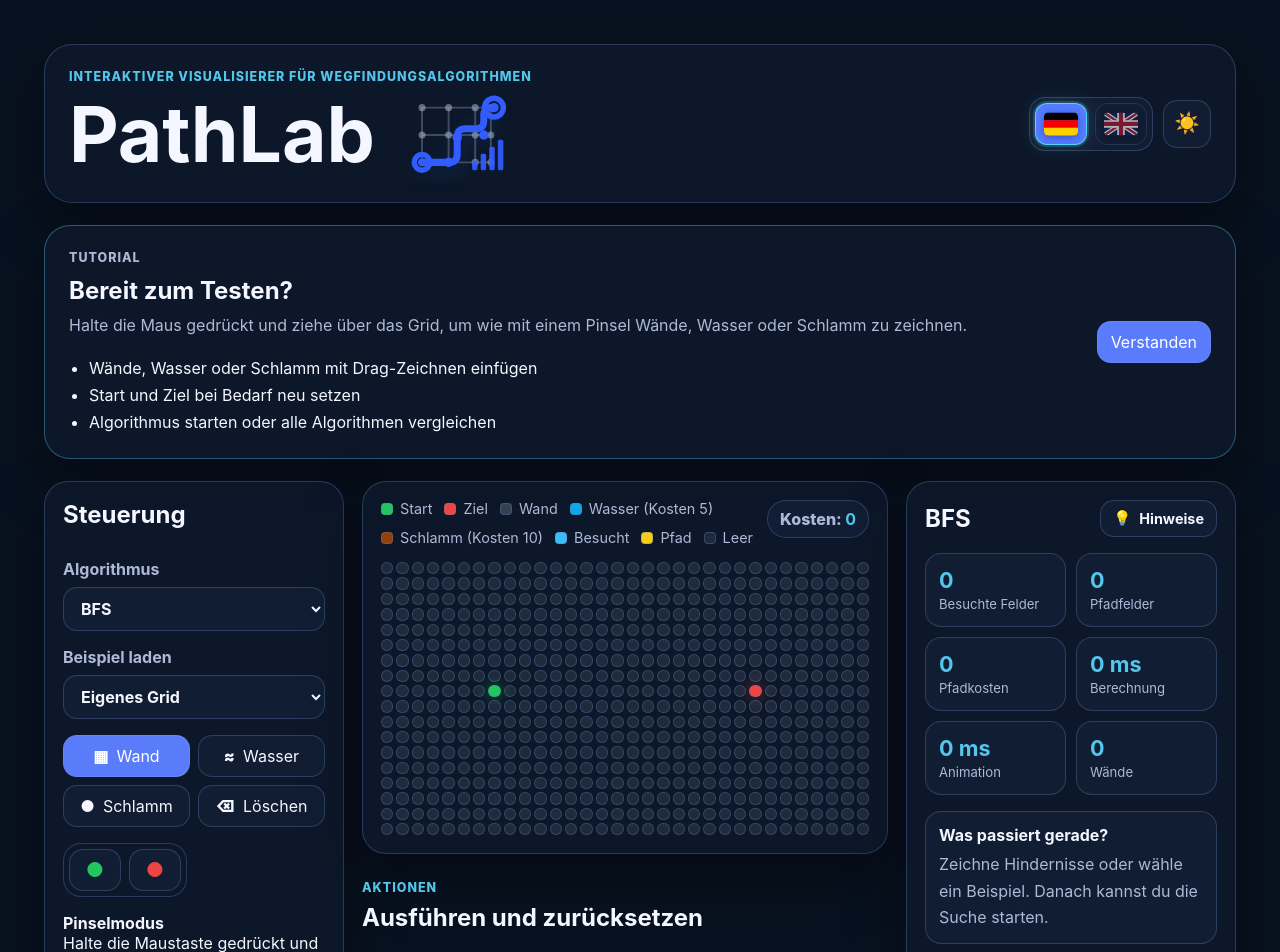
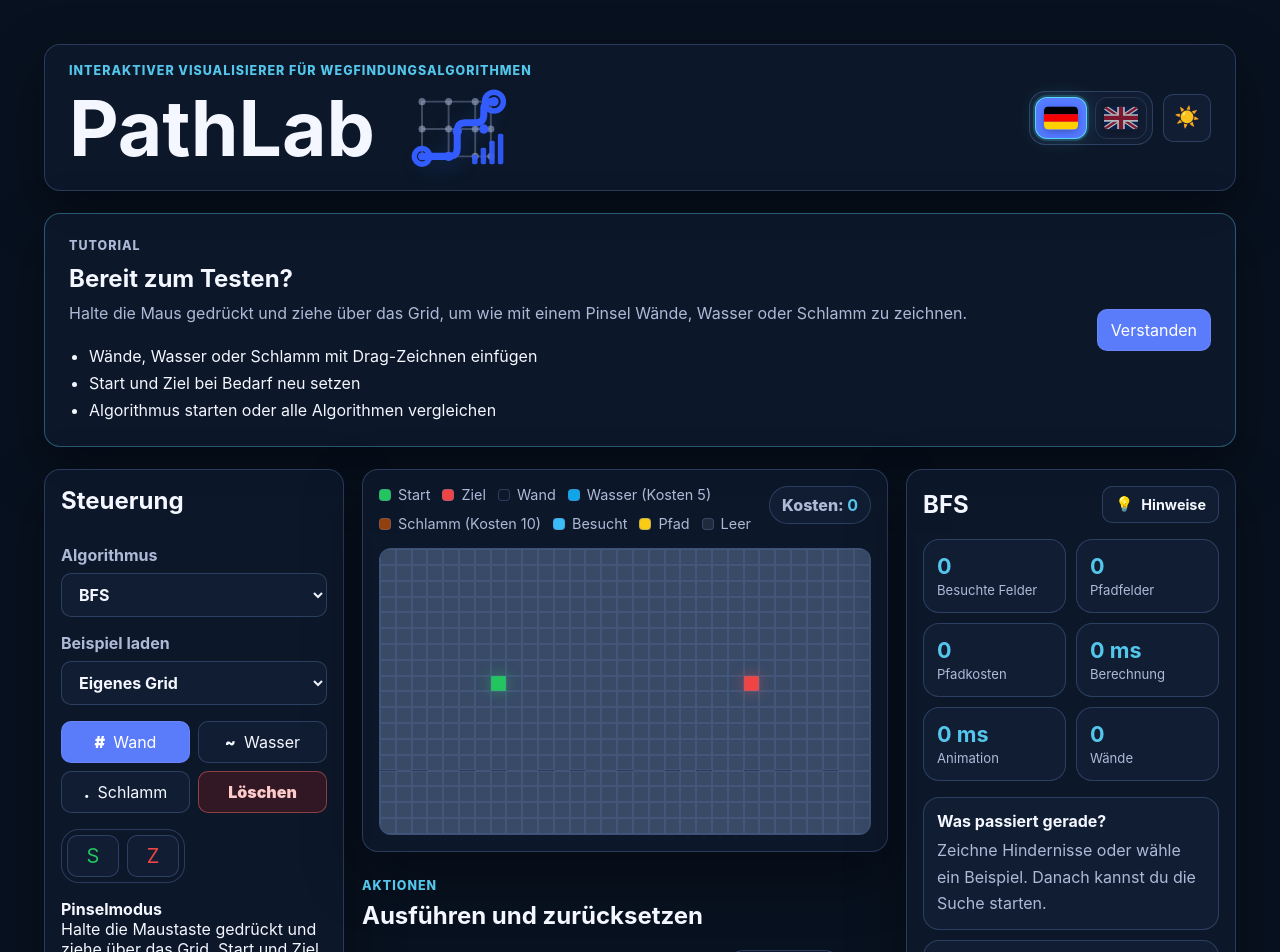
Before and after one commit to AleksZyro/PathLab, a React (Vite) app: page / in a window 1280 px wide. Shown: the top 952 px of the page. Built offline with nearby package versions, Linux system fonts and the light colour scheme.

Commit message:
Improve PathLab grid UI

```diff
--- a/src/components/Controls.jsx
+++ b/src/components/Controls.jsx
@@ -2,12 +2,12 @@ import { algorithmIds } from '../algorithms/pathfinding.js';
 import { presetIds } from '../utils/presets.js';
 
 const toolIcons = {
-  wall: '▦',
-  water: '≈',
-  mud: '●',
-  erase: '⌫',
-  start: '●',
-  target: '●'
+  wall: '#',
+  water: '~',
+  mud: '.',
+  erase: null,
+  start: 'S',
+  target: 'Z'
 };
 
 export default function Controls({ dictionary, algorithm, tool, speed, preset, isRunning, onAlgorithmChange, onToolChange, onSpeedChange, onPresetChange }) {
@@ -37,7 +37,7 @@ export default function Controls({ dictionary, algorithm, tool, speed, preset, i
       <div className="tool-grid drawing-tools">
         {['wall', 'water', 'mud', 'erase'].map((toolId) => (
           <button key={toolId} disabled={isRunning} className={tool === toolId ? `active tool-button ${toolId}` : `tool-button ${toolId}`} onClick={() => onToolChange(toolId)}>
-            <span aria-hidden="true">{toolIcons[toolId]}</span>
+            {toolIcons[toolId] && <span aria-hidden="true">{toolIcons[toolId]}</span>}
             {dictionary.tools[toolId]}
           </button>
         ))}
--- a/src/components/GridBoard.jsx
+++ b/src/components/GridBoard.jsx
@@ -3,6 +3,20 @@ import { COLS, getTerrainCostTotal } from '../utils/grid.js';
 
 const legendKeys = ['start', 'target', 'wall', 'water', 'mud', 'visited', 'path', 'empty'];
 const brushTools = ['wall', 'water', 'mud', 'erase'];
+const mergedCellTypes = new Set(['wall', 'water', 'mud']);
+
+function getMergedCellClasses(grid, cell) {
+  if (!mergedCellTypes.has(cell.type)) return '';
+
+  const sameType = (row, col) => grid[row]?.[col]?.type === cell.type;
+  return [
+    'merged-cell',
+    sameType(cell.row - 1, cell.col) && 'merge-up',
+    sameType(cell.row + 1, cell.col) && 'merge-down',
+    sameType(cell.row, cell.col - 1) && 'merge-left',
+    sameType(cell.row, cell.col + 1) && 'merge-right'
+  ].filter(Boolean).join(' ');
+}
 
 export default function GridBoard({ dictionary, grid, isRunning, tool, pathCost, onCellAction, onHoverCell, onLeaveGrid }) {
   const [isPainting, setIsPainting] = useState(false);
@@ -67,7 +81,7 @@ export default function GridBoard({ dictionary, grid, isRunning, tool, pathCost,
             data-grid-cell="true"
             data-row={cell.row}
             data-col={cell.col}
-            className={`cell ${cell.type}`}
+            className={`cell ${cell.type} ${getMergedCellClasses(grid, cell)}`.trim()}
             aria-label={`${cell.type} cell at row ${cell.row + 1}, column ${cell.col + 1}`}
             disabled={isRunning}
             onPointerDown={(event) => handlePointerDown(event, cell)}
--- a/src/ui-polish.css
+++ b/src/ui-polish.css
@@ -215,3 +215,132 @@ button.primary:hover {
     min-width: 260px;
   }
 }
+
+/* PathLab UI refresh */
+.app.dark {
+  --wall: #0f172a;
+  --danger: #dc2626;
+  --danger-soft: rgba(127, 29, 29, 0.34);
+  --danger-text: #fecaca;
+}
+
+.app.light {
+  --wall: #111827;
+  --danger: #dc2626;
+  --danger-soft: rgba(254, 226, 226, 0.96);
+  --danger-text: #991b1b;
+}
+
+.hero-panel,
+.panel,
+.board-card,
+.compare-card,
+.onboarding-card {
+  border-radius: 16px !important;
+}
+
+.hero-panel {
+  padding-block: 18px;
+}
+
+.panel,
+.board-card {
+  padding: 16px;
+}
+
+button,
+select,
+.theme-toggle {
+  border-radius: 10px;
+  transition: background 0.16s ease, border-color 0.16s ease, color 0.16s ease, box-shadow 0.16s ease;
+}
+
+button:hover:not(:disabled),
+select:hover:not(:disabled) {
+  border-color: rgba(84, 198, 235, 0.58);
+}
+
+.grid {
+  gap: 0;
+  border: 1px solid var(--line);
+  border-radius: 12px;
+  overflow: hidden;
+  background: var(--line);
+}
+
+.cell {
+  border-color: rgba(97, 126, 181, 0.24);
+  border-radius: 0;
+}
+
+.cell:hover:not(:disabled) {
+  transform: none;
+  box-shadow: inset 0 0 0 2px rgba(255, 255, 255, 0.24);
+}
+
+.cell.wall {
+  background: var(--wall);
+  box-shadow: inset 0 0 0 1px rgba(255, 255, 255, 0.08);
+}
+
+.legend-dot.wall {
+  background: var(--wall);
+}
+
+.merged-cell {
+  border-color: rgba(255, 255, 255, 0.04);
+}
+
+.merged-cell.merge-up {
+  border-top-color: transparent;
+  border-top-left-radius: 0;
+  border-top-right-radius: 0;
+}
+
+.merged-cell.merge-down {
+  border-bottom-color: transparent;
+  border-bottom-left-radius: 0;
+  border-bottom-right-radius: 0;
+}
+
+.merged-cell.merge-left {
+  border-left-color: transparent;
+  border-top-left-radius: 0;
+  border-bottom-left-radius: 0;
+}
+
+.merged-cell.merge-right {
+  border-right-color: transparent;
+  border-top-right-radius: 0;
+  border-bottom-right-radius: 0;
+}
+
+.merged-cell:not(.merge-up):not(.merge-left) {
+  border-top-left-radius: 7px;
+}
+
+.merged-cell:not(.merge-up):not(.merge-right) {
+  border-top-right-radius: 7px;
+}
+
+.merged-cell:not(.merge-down):not(.merge-left) {
+  border-bottom-left-radius: 7px;
+}
+
+.merged-cell:not(.merge-down):not(.merge-right) {
+  border-bottom-right-radius: 7px;
+}
+
+.tool-button.erase {
+  border-color: rgba(248, 113, 113, 0.46);
+  background: var(--danger-soft);
+  color: var(--danger-text);
+  font-weight: 900;
+}
+
+.tool-button.erase:hover:not(:disabled),
+.tool-button.erase.active {
+  border-color: rgba(248, 113, 113, 0.8);
+  background: var(--danger) !important;
+  color: #ffffff;
+}
--- a/src/utils/grid.js
+++ b/src/utils/grid.js
@@ -1,7 +1,7 @@
 export const ROWS = 18;
-export const COLS = 32;
+export const COLS = 31;
 export const DEFAULT_START = { row: 8, col: 7 };
-export const DEFAULT_TARGET = { row: 8, col: 24 };
+export const DEFAULT_TARGET = { row: 8, col: 23 };
 
 export const terrainCosts = {
   empty: 1,
```
